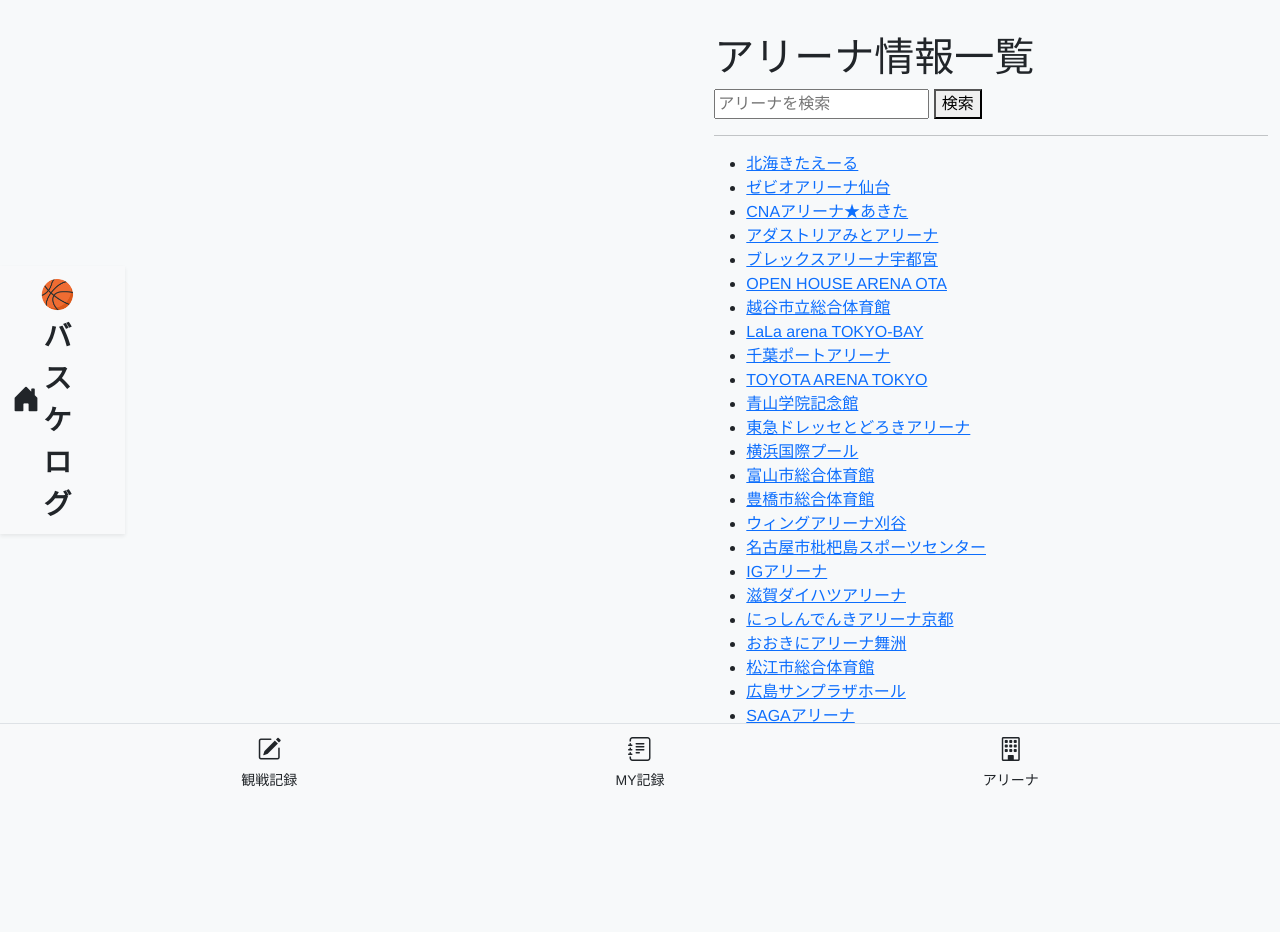
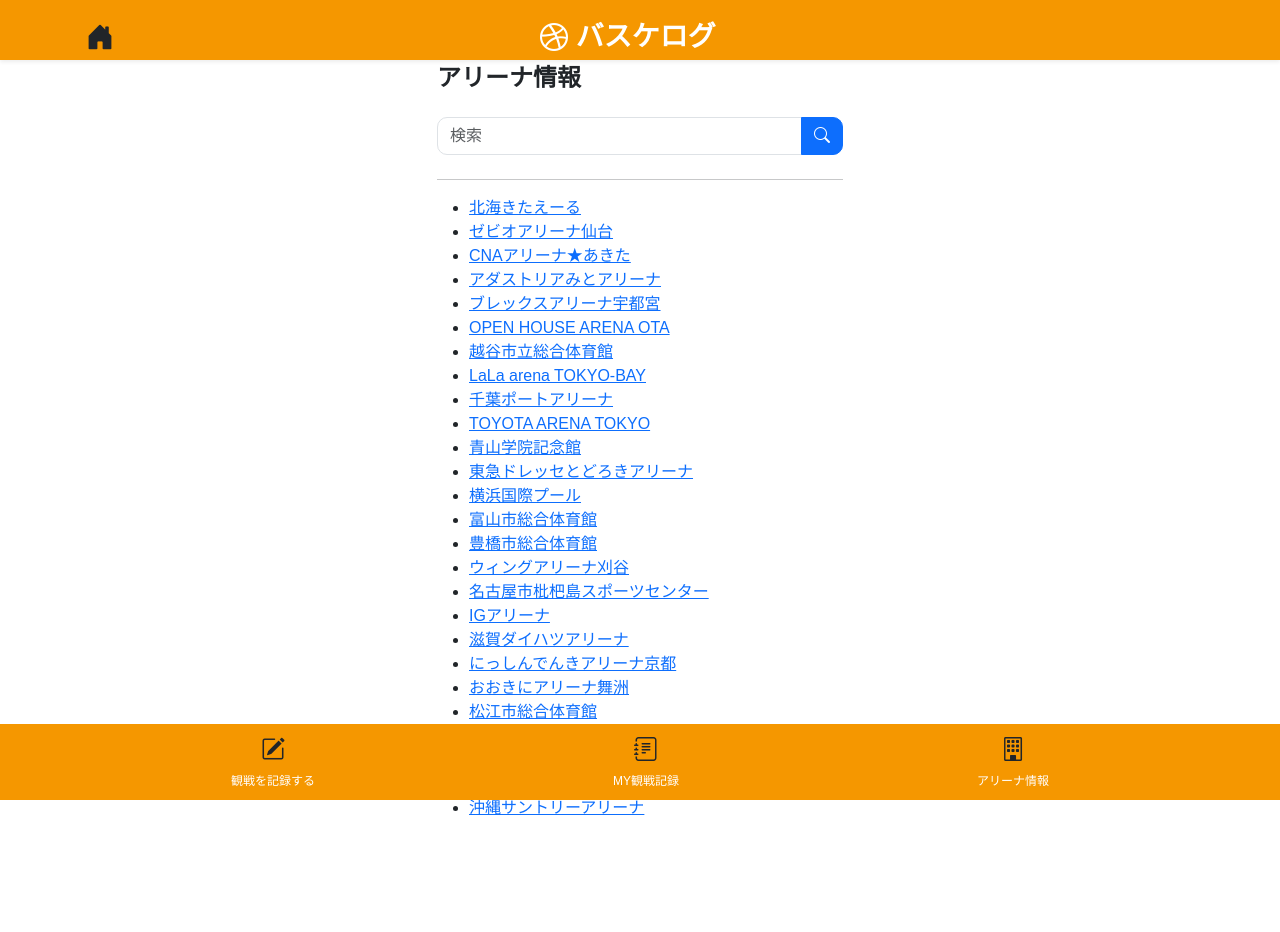
Before and after one commit to kashiwa-mo-chi/basketlogRepository, a Django app: page /spots/ in a window 1280 px wide. Before the commit the page ends 787 px from the top, so only its background shows below. Run offline with Django 5.2, Linux system fonts and the light colour scheme.

Commit message:
ベース・マイページのレイアウト調整、style.css作成

```diff
--- a/01_BasketLog/BasketLog/BasketLog/settings.py
+++ b/01_BasketLog/BasketLog/BasketLog/settings.py
@@ -131,6 +131,10 @@ USE_TZ = True
 
 STATIC_URL = 'static/'
 
+STATICFILES_DIRS = [
+    BASE_DIR / "static",
+]
+
 MEDIA_ROOT = BASE_DIR / 'media'
 MEDIA_URL = '/media/'
 
--- a/01_BasketLog/BasketLog/accounts/static/accounts/css/style.css
+++ /dev/null
@@ -1,25 +0,0 @@
-body {
-    font-family: 'Helvetica Neue', Arial, sans-serif;
-    background-color: #f7f9fa;
-    margin: 0;
-    padding: 0;
-    display: flex;
-    justify-content: center;
-    align-items: center;
-    min-height: 100vh;
-}
-
-.login {
-    background-color: #ffffff;
-    padding: 30px 24px;
-    width: 100%;
-    box-sizing: border-box;
-}
-
-.login h2 {
-    text-align: center;      /* 文字を中央寄せにする */
-    margin-top: 0;           /* 上の余白をリセット */
-    margin-bottom: 24px;     /* 入力欄との間に少し隙間をあける */
-    color: #1e293b;          /* 文字の色を少し濃いおしゃれなグレーに */
-    font-size: 1.5rem;       /* スマホで見やすい文字の大きさ */
-}
--- a/01_BasketLog/BasketLog/spots/templates/spots/arena_list.html
+++ b/01_BasketLog/BasketLog/spots/templates/spots/arena_list.html
@@ -2,11 +2,29 @@
 
 {% block content %}
 
-<h1>アリーナ情報一覧</h1>
+<h2 class="mb-4">
+    アリーナ情報
+</h2>
 
-<form method="get">
-    <input type="text" name="q" placeholder="アリーナを検索" value="{{ query }}">
-    <button type="submit">検索</button>
+<form method="get" class="mb-4">
+
+    <div class="input-group">
+
+        <input
+            type="text"
+            name="q"
+            class="form-control"
+            placeholder="検索"
+            value="{{ query }}">
+
+        <button class="btn btn-primary" type="submit">
+
+            <i class="bi bi-search"></i>
+
+        </button>
+
+    </div>
+
 </form>
 
 <hr>
--- /dev/null
+++ b/01_BasketLog/BasketLog/static/css/style.css
@@ -0,0 +1,146 @@
+/* ==========================
+   共通
+========================== */
+
+body {
+    background-color: #ffffff;
+    font-family: sans-serif;
+}
+
+/* ページタイトル */
+
+h2{
+    font-size: 1.5rem;
+    font-weight: bold;
+    margin-bottom: 20px;
+}
+
+/* ==========================
+   ヘッダー
+========================== */
+
+.app-header{
+    background:#f59700;
+    height:60px;
+}
+
+.app-header a{
+    color:#212529;
+    text-decoration:none;
+}
+
+.app-header .text-white{
+    color:#fff !important;
+}
+
+.app-header i{
+    vertical-align:middle;
+}
+
+.app-header .row{
+    height:60px;
+}
+
+.app-header .col-8{
+    white-space:nowrap;
+}
+
+/* ==========================
+   フッター
+========================== */
+
+.app-footer {
+    background: #f59700;
+}
+
+.app-footer a {
+    color: #fff;              /* 文字 */
+    text-decoration: none;
+}
+
+.app-footer a i {
+    color: #212529;           /* アイコン */
+}
+
+/* ==========================
+   スマホアプリ表示用
+========================== */
+
+body{
+    max-width:430px;
+    margin:0 auto;
+    min-height:100vh;
+}
+
+
+
+/* ==========================
+   カード
+========================== */
+
+.card{
+    border-radius: 15px;
+    border: none;
+    box-shadow: 0 2px 8px  rgba(0,0,.08);
+    margin-bottom:15px;
+}
+
+/* ==========================
+   ボタン
+========================== */
+
+.btn{
+    border-radius: 10px;
+}
+
+/* ==========================
+   フォーム
+========================== */
+
+.form-control{
+    border-radius: 10px;
+}
+
+.form-select{
+    border-radius: 10px;
+}
+
+/* ==========================
+   画像
+========================== */
+
+img{
+    border-radius: 10px;
+}
+
+/* ==========================
+   押しやすくする
+========================== */
+
+footer small{
+    font-size: .75rem;
+}
+
+footer i{
+    font-size: 1.4rem;
+}
+
+/* ==========================
+   ホーム画面
+========================== */
+
+.home-link{
+    display:inline-block;
+    color:#f59700 !important;
+    font-size:1.2rem;
+    font-weight:bold;
+    text-decoration:none;
+    padding-bottom:10px;
+    margin-bottom:20px;
+    border-bottom:3px solid #f59700;
+}
+
+.home-link:hover{
+    color:#e65100;
+    border-bottom-color:#e65100;
+}
--- a/01_BasketLog/BasketLog/templates/base.html
+++ b/01_BasketLog/BasketLog/templates/base.html
@@ -2,6 +2,7 @@
 <html lang="ja">
 <head>
     <meta charset="UTF-8">
+    <meta name="viewport" content="width=device-width, initial-scale=1">
 
     <title>
         {% block title %}バスケログ{% endblock %}
@@ -18,40 +19,41 @@
 </head>
 <body>
 
-<nav class="navbar bg-light shadow-sm">
-    <div class="container">
+<nav class="navbar fixed-top shadow-sm app-header">
+
+    <div class="container px-3">
 
         <div class="row w-100 align-items-center">
 
             <!-- 左 -->
             <div class="col-2">
-                <a href="{% url 'accounts:home' %}" class="text-dark">
+                <a href="{% url 'accounts:home' %}">
                     <i class="bi bi-house-door-fill fs-3"></i>
                 </a>
             </div>
 
+
             <!-- 中央 -->
             <div class="col-8 text-center">
                 <a href="{% url 'accounts:home' %}"
-                   class="text-decoration-none text-dark fw-bold fs-3">
-                    🏀 バスケログ
+                   class="text-decoration-none text-white fw-bold fs-3">
+                    <i class="bi bi-dribbble fs-3"></i>
+                    バスケログ
                 </a>
             </div>
+
 
             <!-- 右 -->
             <div class="col-2 text-end">
 
                 {% if user.is_authenticated %}
 
-                    <a href="#"
-                       class="text-dark me-2"
-                       title="マイページ">
+                    <a href="{% url 'accounts:mypage' %}"
+                       class="me-2">
                         <i class="bi bi-person-circle fs-3"></i>
                     </a>
 
-                    <a href="{% url 'accounts:user_logout' %}"
-                       class="text-dark"
-                       title="ログアウト">
+                    <a href="{% url 'accounts:user_logout' %}">
                         <i class="bi bi-box-arrow-right fs-3"></i>
                     </a>
 
@@ -62,6 +64,7 @@
         </div>
 
     </div>
+
 </nav>
 
 
@@ -76,43 +79,42 @@
             </div>
         {% endfor %}
     {% endif %}
+
+    <main class="pt-5 mt-3 pb-5 mb-5">
+
+        {% block content %}
+        {% endblock %}
+
+    </main>
 </div>
-
-<main class="container mt-4">
-
-    {% block content %}
-    {% endblock %}
-
-</main>
-
 
 <script src="https://cdn.jsdelivr.net/npm/bootstrap@5.3.7/dist/js/bootstrap.bundle.min.js"></script>
 
-<footer class="navbar fixed-bottom bg-light border-top">
+<footer class="navbar fixed-bottom app-footer py-2">
 
     <div class="container d-flex justify-content-around text-center">
 
         <a href="{% url 'games:diary_create' %}"
-           class="text-decoration-none text-dark">
+           class="text-decoration-none">
 
             <i class="bi bi-pencil-square fs-4"></i><br>
-            <small>観戦記録</small>
+            <small>観戦を記録する</small>
 
         </a>
 
         <a href="{% url 'games:diary_list' %}"
-           class="text-decoration-none text-dark">
+           class="text-decoration-none">
 
             <i class="bi bi-journal-text fs-4"></i><br>
-            <small>MY記録</small>
+            <small>MY観戦記録</small>
 
         </a>
 
         <a href="{% url 'spots:arena_list' %}"
-           class="text-decoration-none text-dark">
+           class="text-decoration-none">
 
             <i class="bi bi-building fs-4"></i><br>
-            <small>アリーナ</small>
+            <small>アリーナ情報</small>
 
         </a>
 
```
Also changed, not shown: 01_BasketLog/BasketLog/accounts/templates/accounts/home.html (+72 -72 lines).
